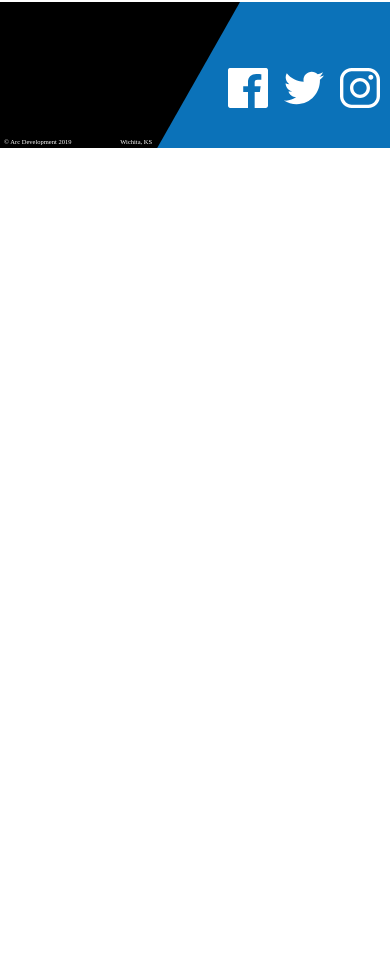
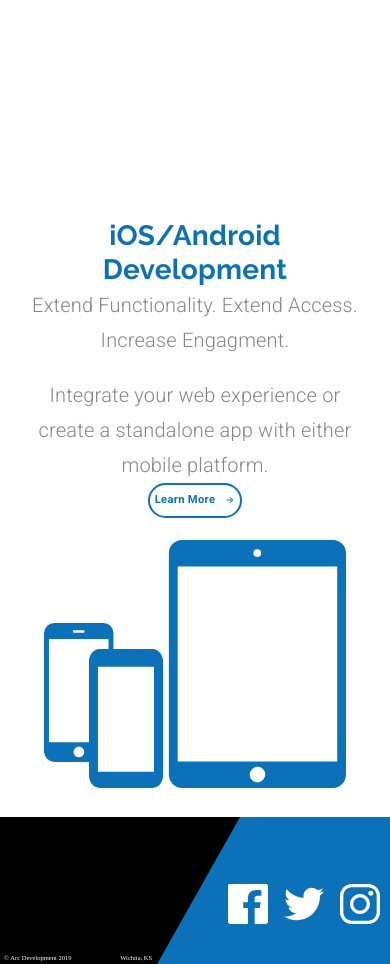
Before and after one commit to webkidt/arc-development, a React (Create React App) app: page / in a window 390 px wide. Shown: the part 1331-2295 px from the top of the page. Before the commit the page ends 1479 px from the top, so only its background shows below. Built offline with nearby package versions, Linux system fonts and the light colour scheme; a web font is replaced by a local one.

Commit message:
Landing Page - Mobile App Block

```diff
--- a/src/components/LandingPage.js
+++ b/src/components/LandingPage.js
@@ -7,11 +7,11 @@ import useMediaQuery from '@mui/material/useMediaQuery';
 import { useTheme } from '@mui/material/styles';
 import { styled } from '@mui/system';
 
+// cSpell: disable
 import ButtonArrow from './ui/ButtonArrow';
+import animationData from '../animations/landinganimation/data';
 import customSoftwareIcon from '../assets/Custom Software Icon.svg';
-
-// cSpell: disable
-import animationData from '../animations/landinganimation/data';
+import mobileIcon from '../assets/mobileIcon.svg';
 
 // const ServiceTitle = styled(Typography)({});
 
@@ -121,7 +121,7 @@ const LandingPage = () => {
         </Grid>
       </Grid>
       <Grid item>
-        {/*----- Services Block -----*/}
+        {/*----- Custom Software Block -----*/}
         <Grid
           container
           justifyContent={matchSM ? 'center' : undefined}
@@ -160,6 +160,34 @@ const LandingPage = () => {
           </Grid>
         </Grid>
       </Grid>
+      <Grid item>
+        {/*----- iOS/Android Block -----*/}
+        <Grid
+          container
+          justifyContent={matchSM ? 'center' : 'flex-end'}
+          sx={{ marginTop: '12em', padding: { xs: '25px', md: '0' } }}
+        >
+          <Grid item textAlign={matchSM ? 'center' : undefined}>
+            <Typography variant='h4'>iOS/Android Development</Typography>
+            <ServiceSubtitle variant='subtitle1'>
+              Extend Functionality. Extend Access. Increase Engagment.
+            </ServiceSubtitle>
+            <Typography variant='subtitle1'>
+              Integrate your web experience or create a standalone app{' '}
+              {matchSM ? null : <br />} with either mobile platform.
+            </Typography>
+            <ServiceLearnBtn variant='outlined'>
+              <Box component='span' mr='10px'>
+                Learn More
+              </Box>
+              <ButtonArrow width={10} height={10} fill={theme.palette.common.blue} />
+            </ServiceLearnBtn>
+          </Grid>
+          <Grid item marginRight={matchSM ? '0' : '5em'}>
+            <ServiceIcon alt='mobile phone icon' src={mobileIcon} />
+          </Grid>
+        </Grid>
+      </Grid>
     </Grid>
   );
 };
--- a/src/components/ui/Footer.js
+++ b/src/components/ui/Footer.js
@@ -83,7 +83,7 @@ const Footer = ({ setValue, setSelectedIndex, ...props }) => {
                 setSelectedIndex(2);
               }}
             >
-              Mobile App Development
+              iOS/Android App Development
             </FooterLink>
             <FooterLink
               component={Link}
--- a/src/components/ui/Header.js
+++ b/src/components/ui/Header.js
@@ -96,7 +96,7 @@ const Header = ({ value, setValue, selectedIndex, setSelectedIndex, ...props })
         selectedIndex: 1,
       },
       {
-        name: 'Mobile App Development',
+        name: 'iOS/Android App Development',
         link: '/mobileapps',
         activeIndex: 1,
         selectedIndex: 2,
```
